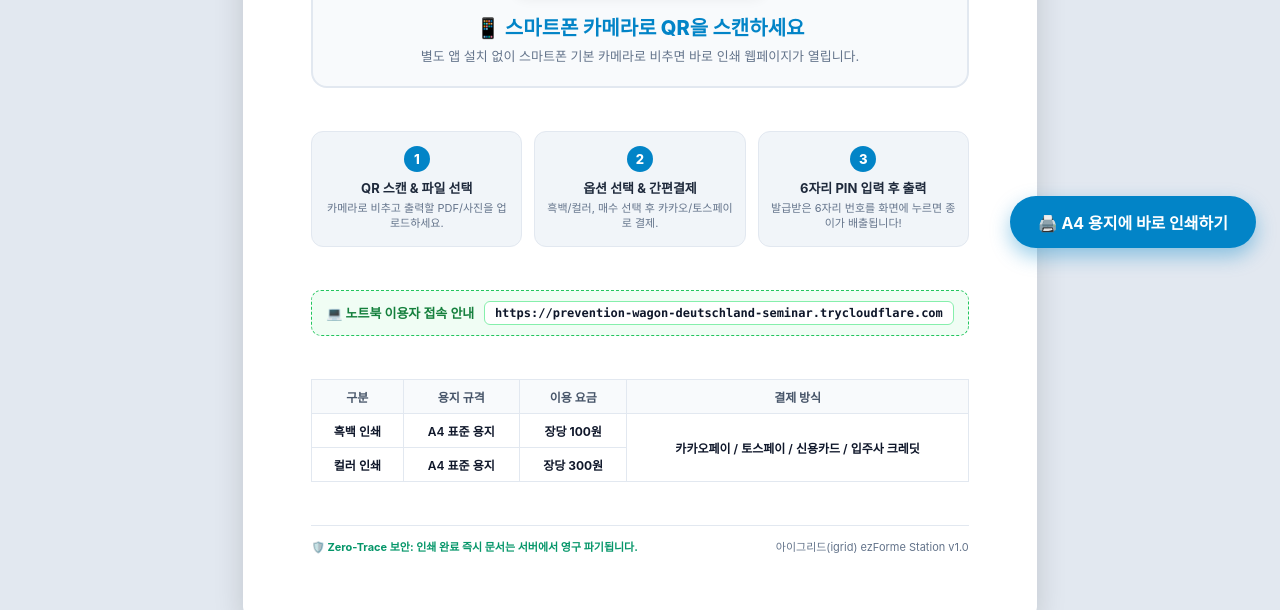
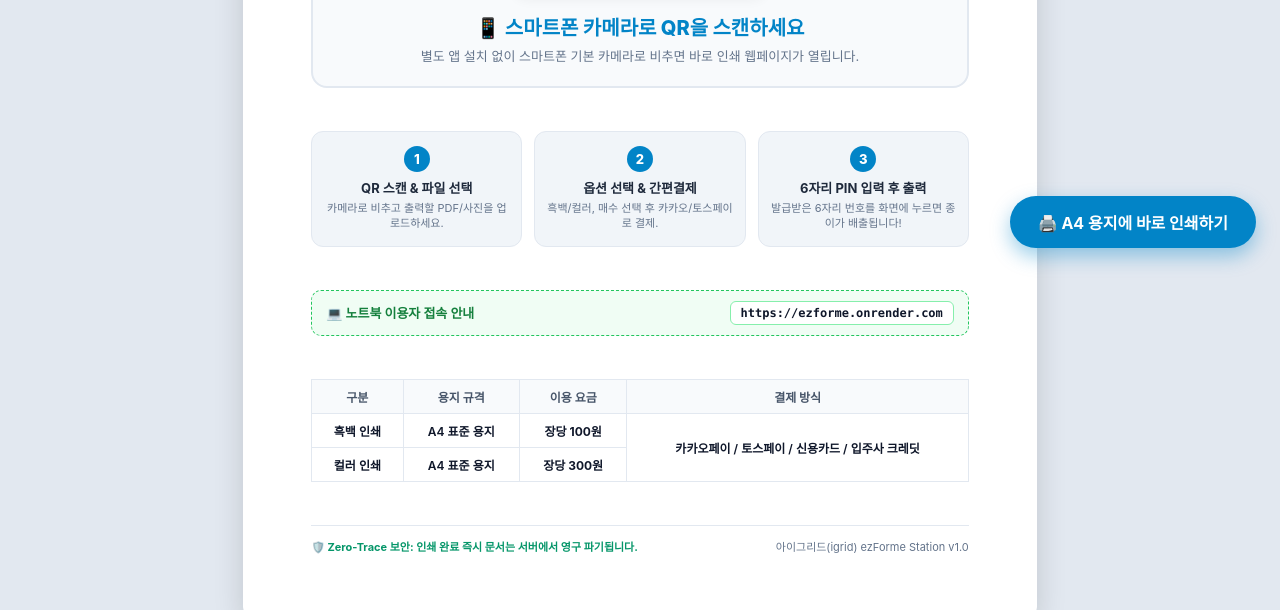
Before and after one commit to Ruud-803/ezForme, a website: page public/stand.html in a window 1280 px wide. Shown: the part 528-1138 px from the top of the page. Drawn offline with Linux system fonts and the light colour scheme; a web font is replaced by a local one.

Commit message:
feat: update QR and stand.html to permanent https://ezforme.onrender.com

```diff
--- a/public/stand.html
+++ b/public/stand.html
@@ -313,7 +313,7 @@
         💻 노트북 이용자 접속 안내
       </div>
       <div class="laptop-url">
-        https://prevention-wagon-deutschland-seminar.trycloudflare.com
+        https://ezforme.onrender.com
       </div>
     </div>
 
```
Also changed, not shown: public/qr_live.png.
